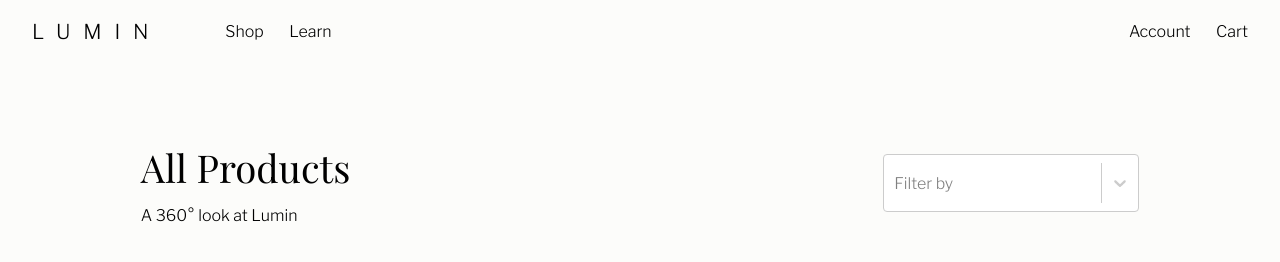
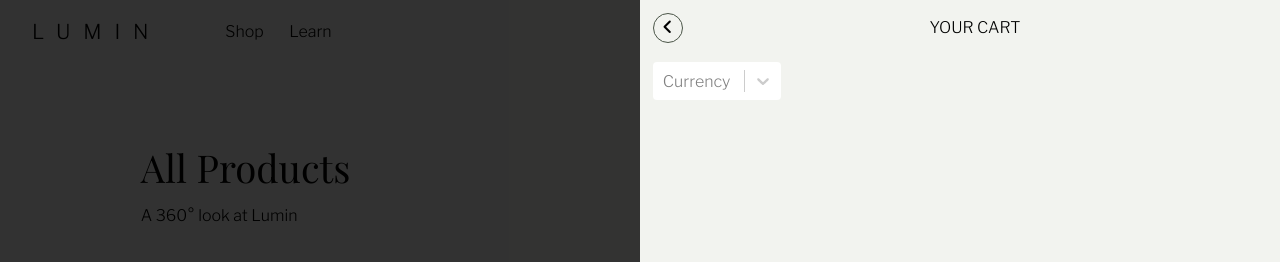
Before and after one commit to mindsworth/lumin-app, a React (Create React App) app: page / in a window 1280 px wide. Shown: the top 262 px of the page. Built offline with nearby package versions, Linux system fonts and the light colour scheme; no server answers.

Commit message:
add currency select

```diff
--- a/src/components/HeroFilter/index.jsx
+++ b/src/components/HeroFilter/index.jsx
@@ -20,6 +20,7 @@
         </div>
         <div className="hero-filter__right">
           <CustomSelect
+            classNamePrefix="hero-select"
             value={selectedOption}
             onChange={(selectedOption) => setSelectedOption(selectedOption)}
             placeholder="Filter by"
--- a/src/components/Modal/ModalStyles.scss
+++ b/src/components/Modal/ModalStyles.scss
@@ -5,7 +5,6 @@
   width: 100vw;
   height: 100vh;
   background-color: rgba(#000000, 0.8);
-  display: none;
 
   .dialog {
     width: 50vw;
@@ -38,5 +37,10 @@
         font-size: 1.3vw;
       }
     }
+
+    &__select {
+      width: 10vw;
+      margin-top: 1.5vw;
+    }
   }
 }
--- a/src/components/Modal/index.jsx
+++ b/src/components/Modal/index.jsx
@@ -1,15 +1,29 @@
 import React, { useEffect, useState } from "react";
+import { useQuery } from "@apollo/client";
 import { get } from "idb-keyval";
+import { FETCH_CURRENCY } from "../../graphQL/queries";
 import "./ModalStyles.scss";
+import CustomSelect from "../Select";
 
 function Modal() {
+  const { error, loading, data } = useQuery(FETCH_CURRENCY);
   const [cart, setCart] = useState();
+  const [currency, setCurrency] = useState([]);
+
   useEffect(() => {
     get("cart").then((val) => {
-      console.log("val", val);
       setCart(val);
     });
   }, []);
+
+  useEffect(() => {
+    if (data) {
+      setCurrency(data.currency);
+    }
+  }, [data]);
+
+  const options = currency.map((item) => ({ value: item, label: item }));
+
   return (
     <div className="modal">
       <div className="dialog">
@@ -19,6 +33,13 @@
           </div>
           <div className="title">Your Cart</div>
         </div>
+        <div className="dialog__select">
+          <CustomSelect
+            placeholder="Currency"
+            classNamePrefix="modal-select"
+            options={options}
+          />
+        </div>
       </div>
     </div>
   );
--- a/src/components/Select/SelectStyles.scss
+++ b/src/components/Select/SelectStyles.scss
@@ -1,5 +1,11 @@
-.select {
+.hero-select {
   &__control {
     height: 58px;
   }
 }
+
+.modal-select {
+  &__control {
+    border: 0 !important;
+  }
+}
--- a/src/components/Select/index.jsx
+++ b/src/components/Select/index.jsx
@@ -5,8 +5,6 @@
 function CustomSelect(props) {
   const customStyle = {
     option: (base, state) => {
-      console.log("state", state);
-
       return {
         ...base,
         backgroundColor: state.isSelected
@@ -18,14 +16,7 @@
       };
     },
   };
-  return (
-    <Select
-      classNamePrefix="select"
-      isSearchable={false}
-      {...props}
-      styles={customStyle}
-    />
-  );
+  return <Select isSearchable={false} {...props} styles={customStyle} />;
 }
 
 export default CustomSelect;
--- a/src/graphQL/queries.js
+++ b/src/graphQL/queries.js
@@ -10,3 +10,8 @@
     }
   }
 `;
+export const FETCH_CURRENCY = gql`
+  query {
+    currency
+  }
+`;
```
